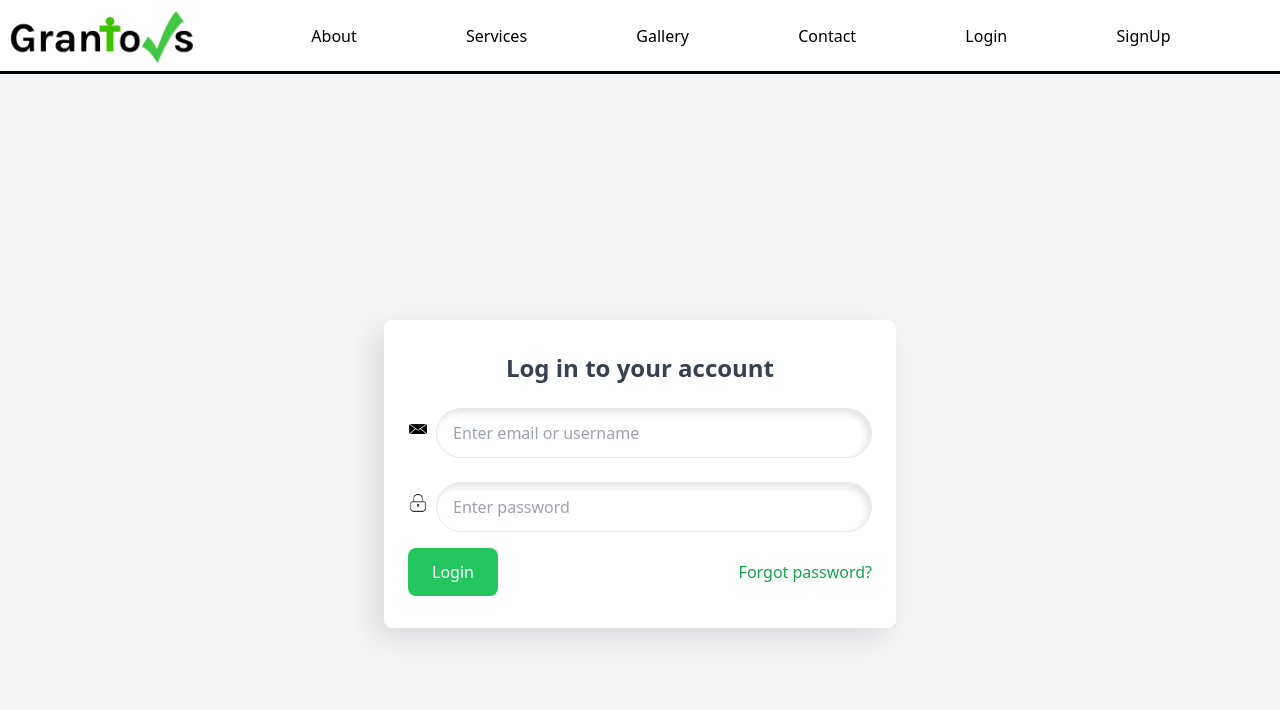
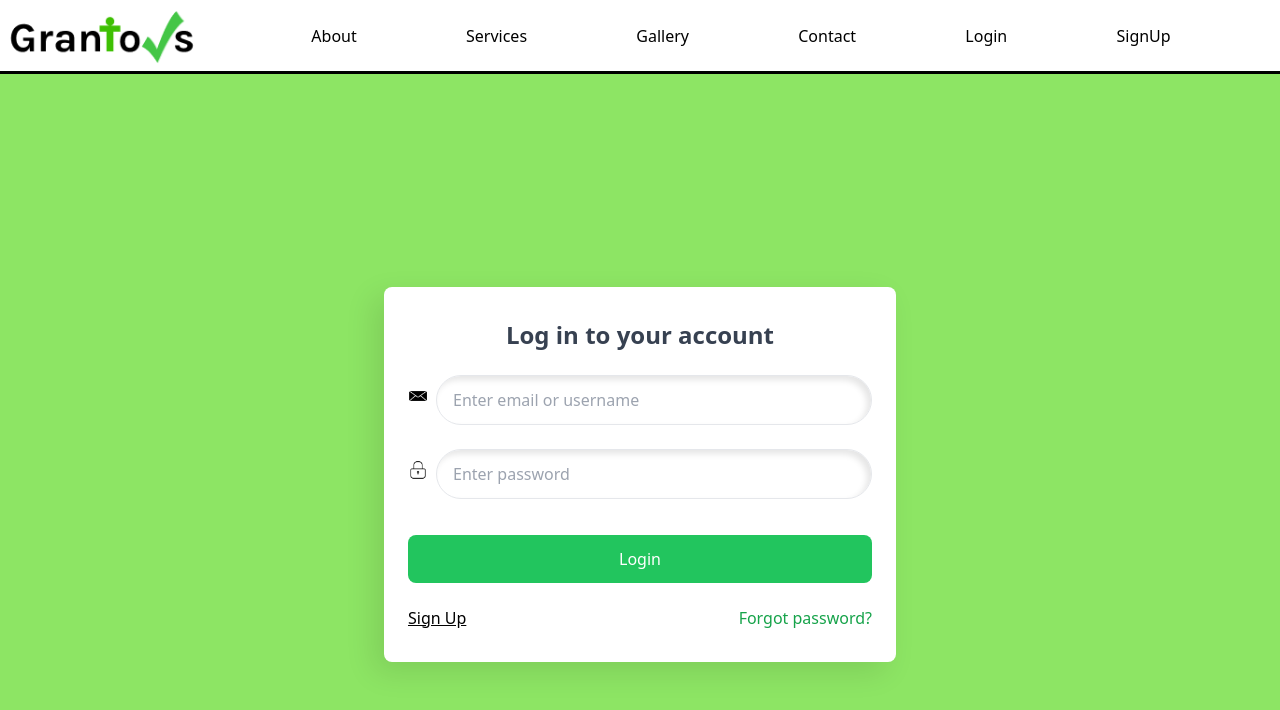
Before and after one commit to GlassesNoGlasses/c01w24-project-grantors, a React (Create React App) app in the folder frontend/: page /login in a window 1280 px wide. Shown: the top 710 px of the page. Built offline with nearby package versions, Linux system fonts and the light colour scheme.

Commit message:
redesigned frontend and included link to sign up, repositioned and changed input feedback for better UX

```diff
--- a/frontend/src/components/login-page/Login.css
+++ b/frontend/src/components/login-page/Login.css
@@ -1,5 +1,6 @@
 .login-container {
   @apply flex items-center justify-center min-h-screen bg-gray-100;
+  background-color: rgb(141, 229, 100);
 }
 
 .login-box {
@@ -25,12 +26,27 @@
 
 .submit-btn {
   @apply px-4 py-2 mt-4 text-white bg-green-500 rounded-lg hover:bg-green-600 sm:px-6 sm:py-3;
+  width: 100%;
 }
 
 .forgot-password {
   @apply text-sm text-green-500 hover:underline sm:text-base text-green-600;
+  display: flex;
+  float: right;
+}
+
+.feedback-container{
+  height: 2.5vh;
+  width: 100%;
+  display: flex;
+  justify-content: center;
+  align-items: center;
 }
 
 .input-feedback {
   color : red;
 }
+
+.form-footer-container {
+  margin-top: 5%;
+}
--- a/frontend/src/components/login-page/Login.tsx
+++ b/frontend/src/components/login-page/Login.tsx
@@ -3,7 +3,7 @@ import { LoginProps } from './LoginProps';
 import './Login.css';
 import emailIcon from '../../images/iconMail.png';
 import passwordIcon from '../../images/iconPassword.png';
-import { useNavigate } from "react-router-dom";
+import { Link, useNavigate } from "react-router-dom";
 
 
 const SERVER_PORT:number = 8000;
@@ -29,13 +29,13 @@ const Login: React.FC<LoginProps> = () => {
 
       switch (response.status) {
         case 404:
-          setFeedback("User Not Found")
+          setFeedback("user does not exist, perhaps you would like to sign up?")
           break;
         case 400:
           setFeedback("Missing Required Fields")
           break;
         case 401:
-          setFeedback("Invalid Credentials")
+          setFeedback("invalid credentials, please try again.")
           break;
         case 500:
           throw new Error('Failed to login');
@@ -89,12 +89,19 @@ const Login: React.FC<LoginProps> = () => {
               required
             />
           </div>
-
-          <div className="flex items-baseline justify-between">
+          <div className="feedback-container">
+            <span className='input-feedback align-center'>{feedback}</span>
+          </div>
+          <div className="flex items-baseline justify-center align-center">
             <button type="submit" className="submit-btn">Login</button>
-            <span className='input-feedback align-center'>{feedback}</span>
+          </div>
+          <div className='form-footer-container'>
+            <Link to="/signup">
+              <span style={{ textDecoration: 'underline' }}>Sign Up</span>
+            </Link>
             <a href="#" className="forgot-password">Forgot password?</a>
           </div>
+
         </form>
       </div>
     </div>
```
